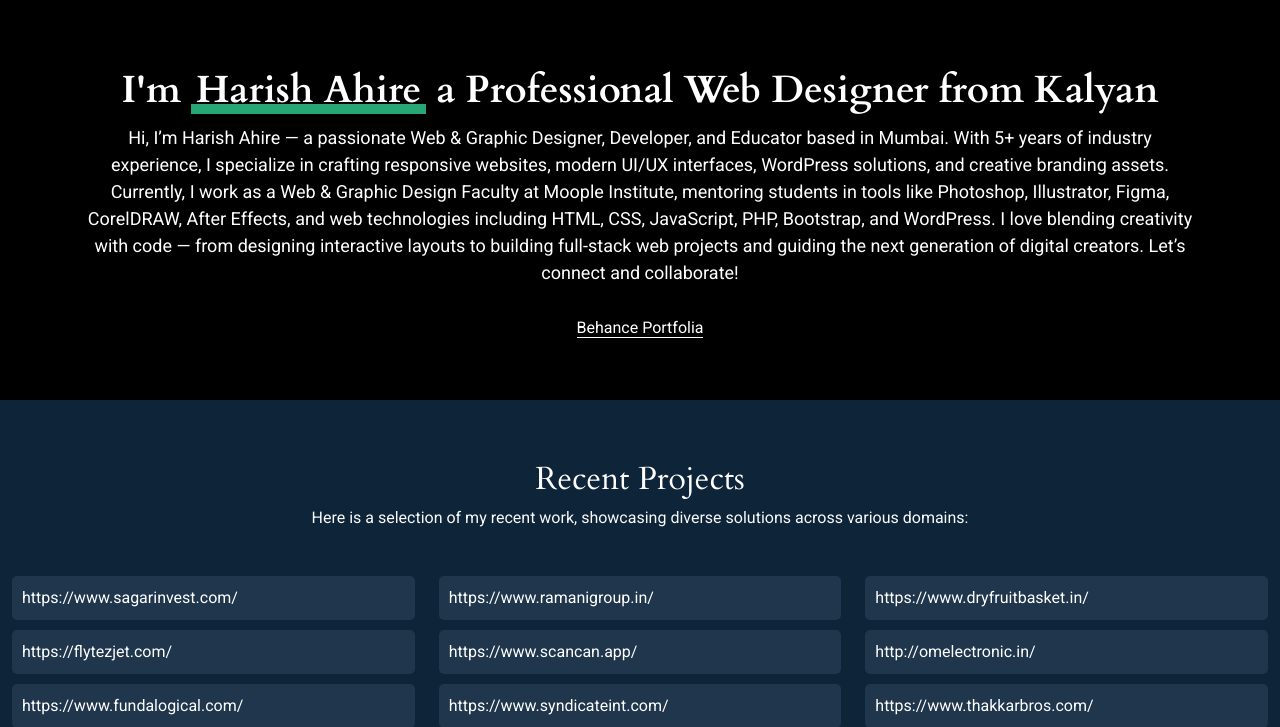
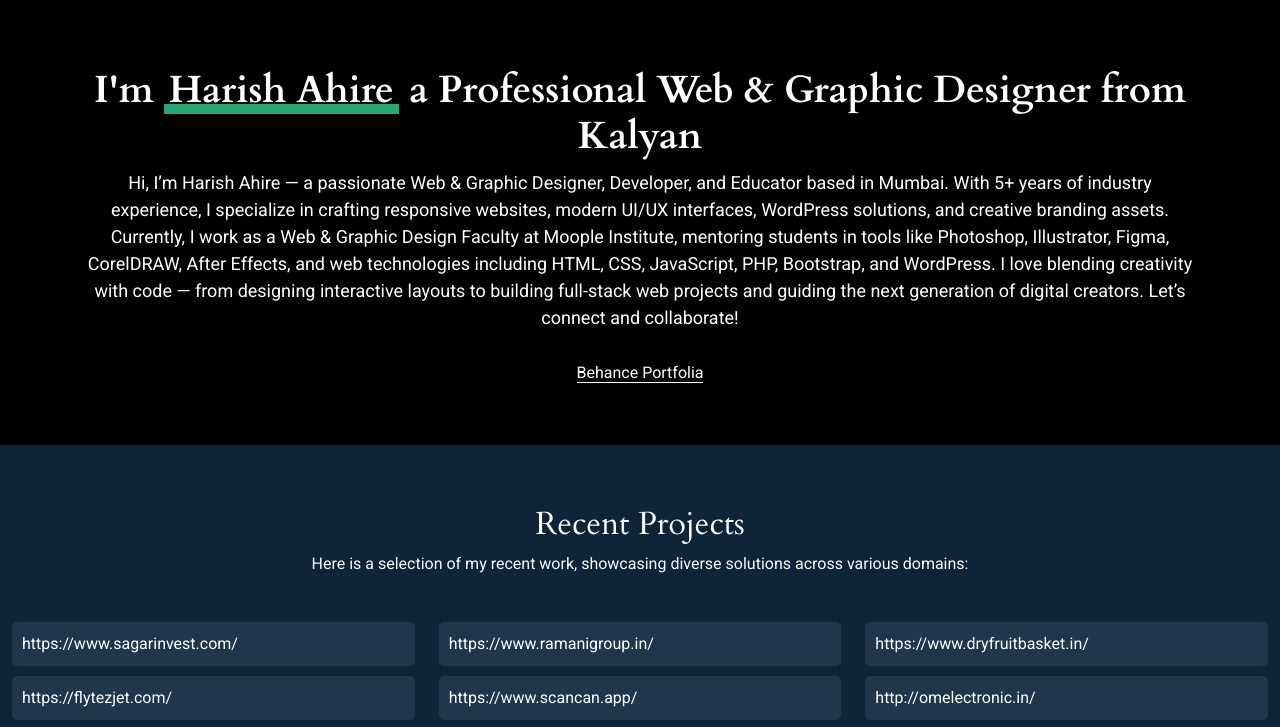
Before and after one commit to HarishAhire/HarishAhire.github.io, a plain HTML site: page index.html in a window 1280 px wide. Shown: the part 47-774 px from the top of the page. Drawn offline with nearby package versions, Linux system fonts and the light colour scheme.

Commit message:
Update index.html
updated

```diff
--- a/index.html
+++ b/index.html
@@ -51,7 +51,7 @@
             <h2>
               <span>I'm </span>
               <span class="underlight">Harish Ahire</span>
-              <span> a Professional<span> Web Designer from Kalyan</span></span>
+              <span> a Professional<span> Web & Graphic Designer from Kalyan</span></span>
             </h2>
             <p>
               Hi, I’m Harish Ahire — a passionate Web & Graphic Designer, Developer, and Educator based in Mumbai.
```
